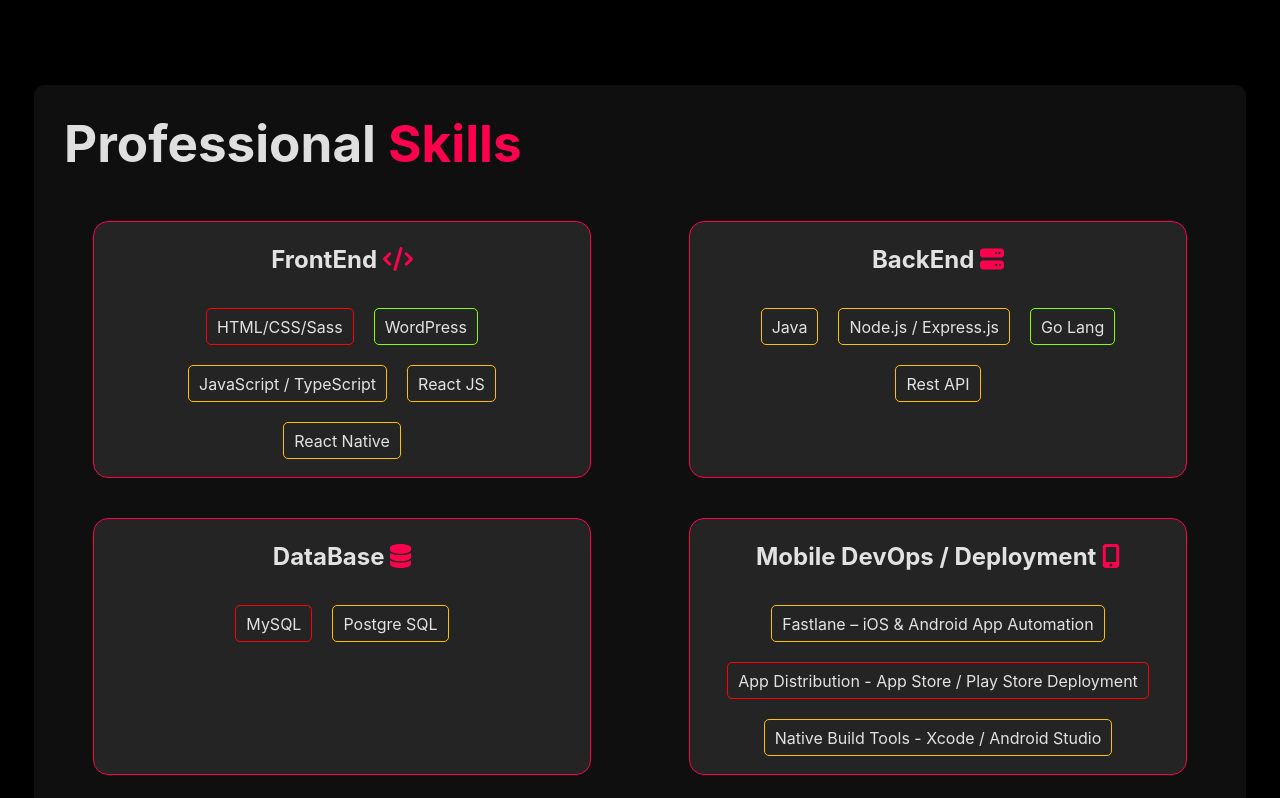
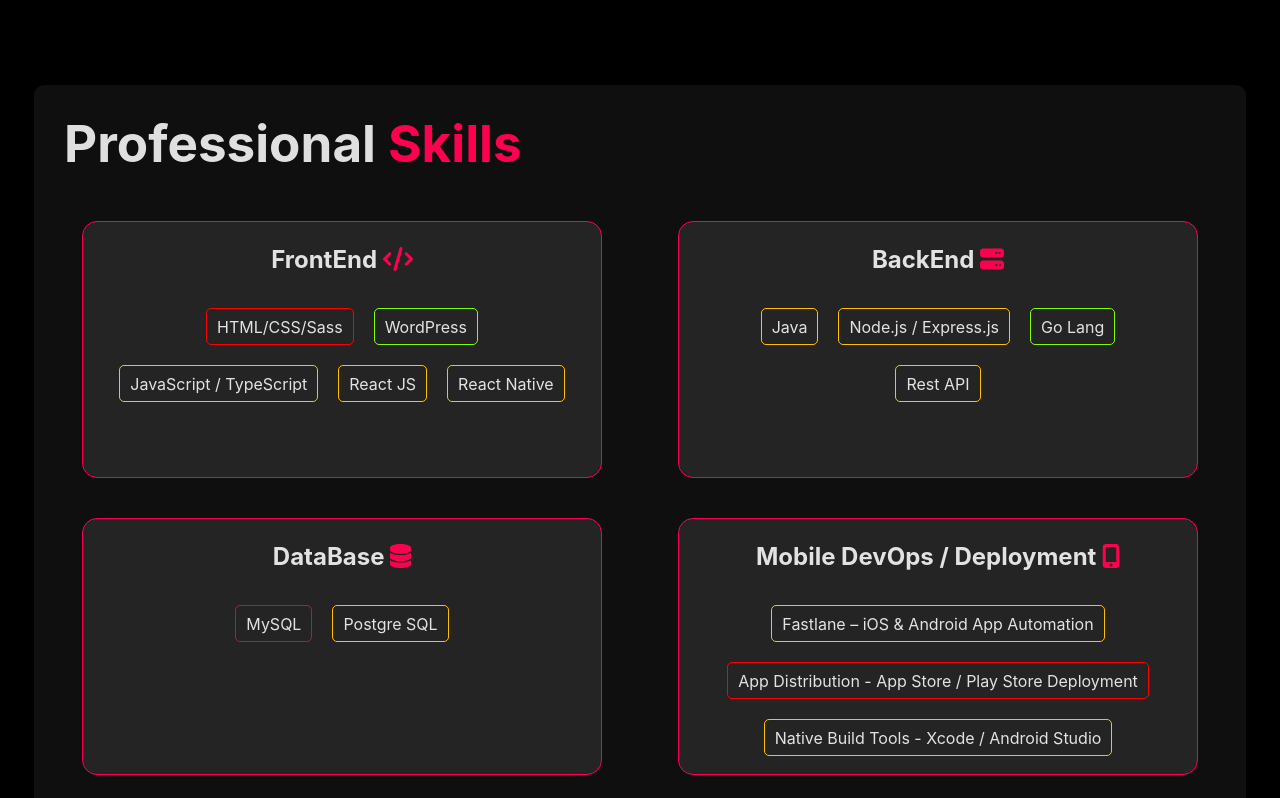
Before and after one commit to Pavanz09/My-Portfolio, a React (Vite) app: page / in a window 1280 px wide. Shown: the part 1626-2424 px from the top of the page. Built offline with nearby package versions, Linux system fonts and the light colour scheme.

Commit message:
Update Skills.css

```diff
--- a/src/styles/Skills.css
+++ b/src/styles/Skills.css
@@ -19,7 +19,7 @@
 }
 .skillsBody{
     height: 235px;
-    width: 43%;
+    width: 45%;
     background-color:#242424;
     border: 1px solid #FF004F;
     border-radius: 15px;
```
